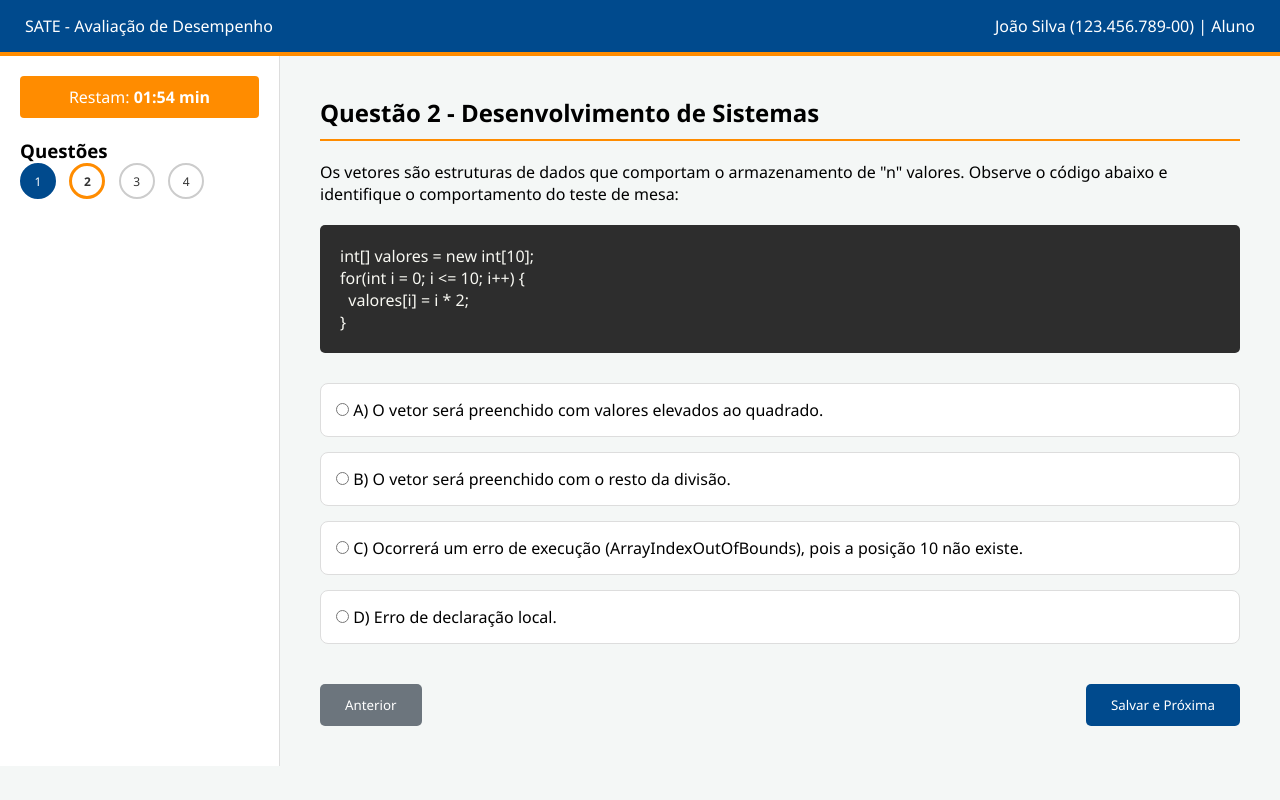
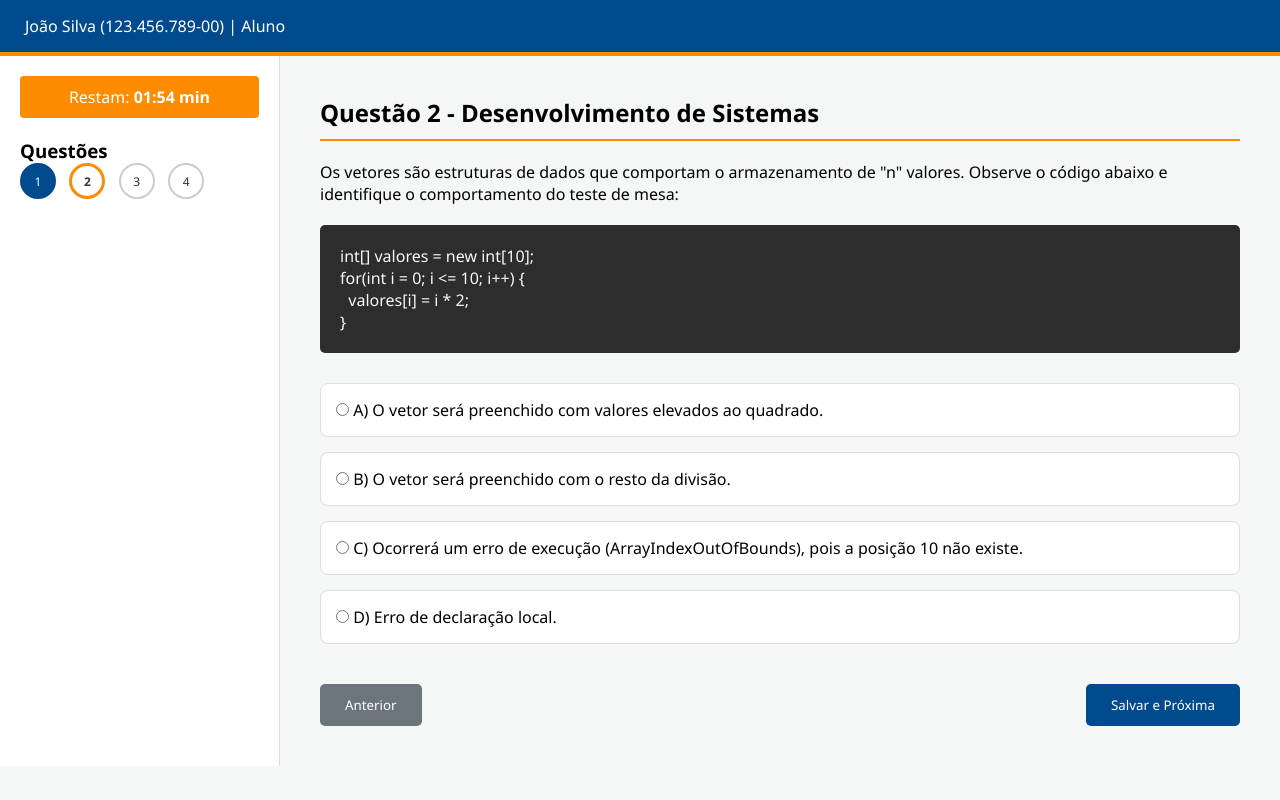
Before and after one commit to detriste/saep, a website: page provas.html in a window 1280 px wide. Drawn offline with Linux system fonts and the light colour scheme.

Commit message:
Remove logo from header in provas.html

```diff
--- a/provas.html
+++ b/provas.html
@@ -9,7 +9,6 @@
 <body>
 
     <header class="navbar">
-        <div class="logo">SATE - Avaliação de Desempenho</div>
         <div class="user-info">João Silva (123.456.789-00) | Aluno</div>
     </header>
 
```
